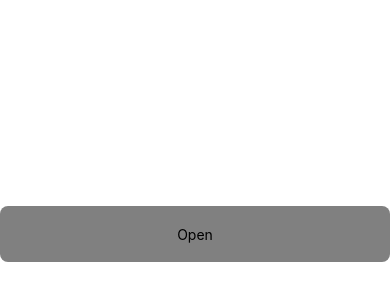
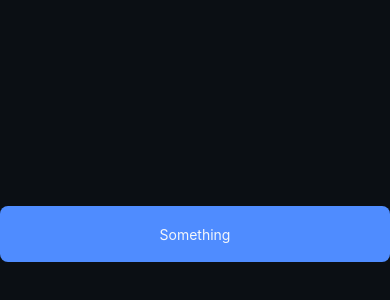
Before and after one commit to rafi-ramdhani/BingeTrack, a React Native app: screen / in a window 390 px wide. Shown: the part 188-488 px from the top of the page. Built offline with nearby package versions, Linux system fonts and the light colour scheme.

Commit message:
feat: added themes

```diff
--- a/App.tsx
+++ b/App.tsx
@@ -1,5 +1,7 @@
+import AppButton from '@/components/AppButton';
+import { colors } from '@/themes';
 import { useEffect, useState } from 'react';
-import { Pressable, StyleSheet, Text, View } from 'react-native';
+import { StyleSheet, View } from 'react-native';
 
 export default function App() {
   const [isOpen, setIsOpen] = useState(false);
@@ -12,15 +14,7 @@ export default function App() {
 
   return (
     <View style={styles.container}>
-      <Pressable
-        style={({ pressed }) => [
-          styles.button,
-          pressed && styles.buttonPressed,
-        ]}
-        onPress={() => setIsOpen(prev => !prev)}
-      >
-        <Text>Open</Text>
-      </Pressable>
+      <AppButton onPress={() => setIsOpen(prev => !prev)}>Something</AppButton>
     </View>
   );
 }
@@ -30,6 +24,7 @@ const styles = StyleSheet.create({
     flex: 1,
     alignItems: 'center',
     justifyContent: 'center',
+    backgroundColor: colors.background,
   },
   button: {
     borderRadius: 8,
--- a/src/components/AppButton/index.tsx
+++ b/src/components/AppButton/index.tsx
@@ -1,15 +1,45 @@
-import { Pressable, PressableProps } from 'react-native';
+import { Pressable, PressableProps, StyleSheet } from 'react-native';
 import AppText from '../AppText';
 import { ReactNode } from 'react';
+import { colors, radii, spacing } from '@/themes';
 
 interface AppButtonProps extends PressableProps {
+  variant?: 'primary';
   children?: ReactNode;
 }
 
-export default function AppButton({ children, ...props }: AppButtonProps) {
+export default function AppButton({
+  children,
+  variant = 'primary',
+  ...props
+}: AppButtonProps) {
   return (
-    <Pressable {...props}>
-      <AppText>{children}</AppText>
+    <Pressable
+      {...props}
+      style={({ pressed }) => [
+        styles.base,
+        styles[variant],
+        pressed && styles.pressed,
+      ]}
+    >
+      {() => <AppText>{children}</AppText>}
     </Pressable>
   );
 }
+
+const styles = StyleSheet.create({
+  base: {
+    width: '100%',
+    alignItems: 'center',
+    justifyContent: 'center',
+    borderRadius: radii.sm,
+    backgroundColor: colors.primary,
+    paddingHorizontal: spacing.lg,
+  },
+  primary: {
+    height: 56,
+  },
+  pressed: {
+    opacity: 0.2,
+  },
+});
--- a/src/components/AppText/index.tsx
+++ b/src/components/AppText/index.tsx
@@ -1,3 +1,4 @@
+import { colors } from '@/themes';
 import { StyleSheet, Text, TextProps } from 'react-native';
 
 interface AppTextProps extends TextProps {}
@@ -12,6 +13,6 @@ export default function AppText({ children, ...props }: AppTextProps) {
 
 const styles = StyleSheet.create({
   base: {
-    color: 'black',
+    color: colors.textPrimary,
   },
 });
--- /dev/null
+++ b/src/themes/colors.ts
@@ -0,0 +1,17 @@
+export const colors = {
+  background: '#0B0F14',
+  surface: '#111826',
+  card: '#1A2333',
+  border: '#2A3445',
+  textPrimary: '#F5F7FA',
+  textSecondary: '#A9B4C4',
+  textMuted: '#7B8799',
+  primary: '#4F8CFF',
+  primaryPressed: '#3D74D6',
+  success: '#2DB57C',
+  warning: '#F2B84B',
+  danger: '#E35D6A',
+  overlay: 'rgba(0, 0, 0, 0.45)',
+} as const;
+
+export type Color = keyof typeof colors;
--- /dev/null
+++ b/src/themes/index.ts
@@ -0,0 +1,5 @@
+export { colors } from './colors';
+export { typography } from './typography';
+export { motion } from './motion';
+export { radii } from './radii';
+export { spacing } from './spacing';
--- /dev/null
+++ b/src/themes/motion.ts
@@ -0,0 +1,5 @@
+export const motion = {
+  fast: 120,
+  normal: 180,
+  slow: 240,
+} as const;
--- /dev/null
+++ b/src/themes/radii.ts
@@ -0,0 +1,11 @@
+export const radii = {
+  none: 0,
+  xs: 4,
+  sm: 8,
+  md: 12,
+  lg: 16,
+  xl: 24,
+  full: 9999,
+} as const;
+
+export type Radius = keyof typeof radii;
--- /dev/null
+++ b/src/themes/spacing.ts
@@ -0,0 +1,12 @@
+export const spacing = {
+  none: 0,
+  xs: 4,
+  sm: 8,
+  md: 12,
+  lg: 16,
+  xl: 20,
+  xxl: 24,
+  xxxl: 32,
+} as const;
+
+export type Spacing = keyof typeof spacing;
--- /dev/null
+++ b/src/themes/typography.ts
@@ -0,0 +1,10 @@
+import { TextStyle } from 'react-native';
+
+export const typography: {
+  [key: string]: Pick<TextStyle, 'fontSize' | 'lineHeight' | 'fontWeight'>;
+} = {
+  title: { fontSize: 16, lineHeight: 20, fontWeight: '700' },
+  body: { fontSize: 14, lineHeight: 18, fontWeight: '500' },
+  meta: { fontSize: 13, lineHeight: 16, fontWeight: '500' },
+  caption: { fontSize: 12, lineHeight: 14, fontWeight: '500' },
+} as const;
```
